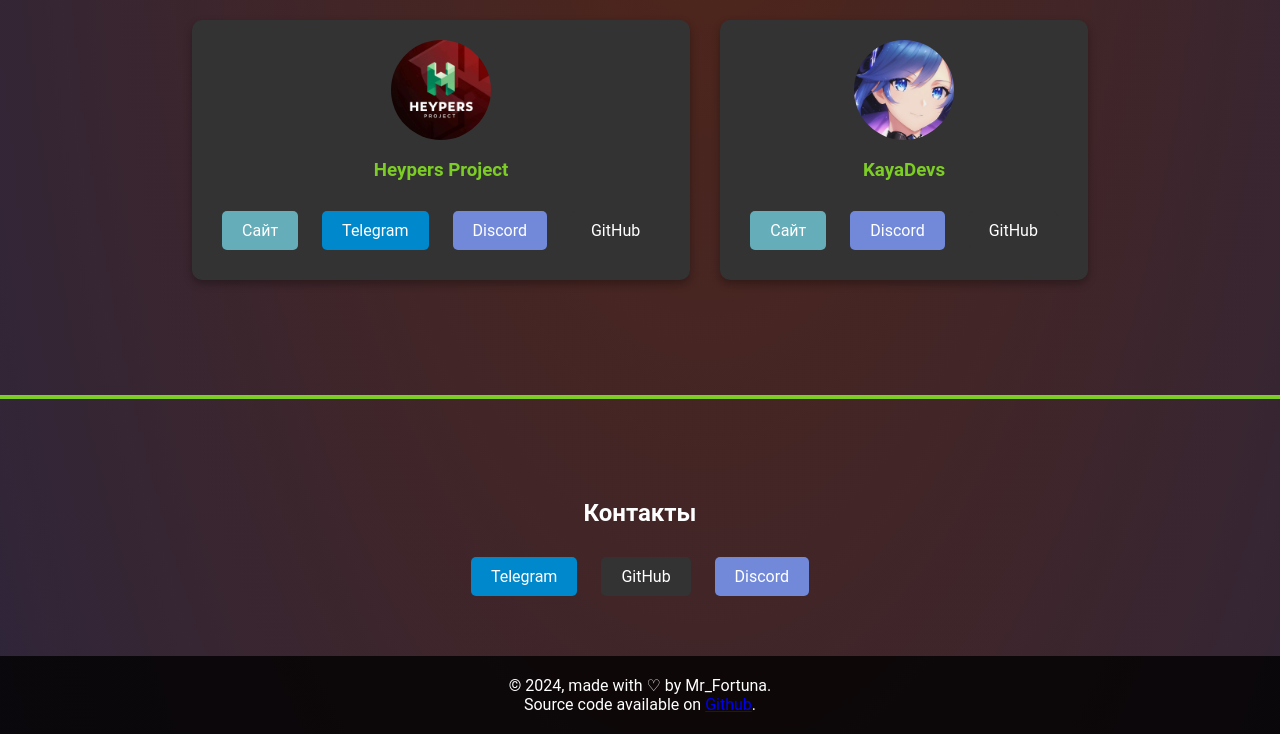
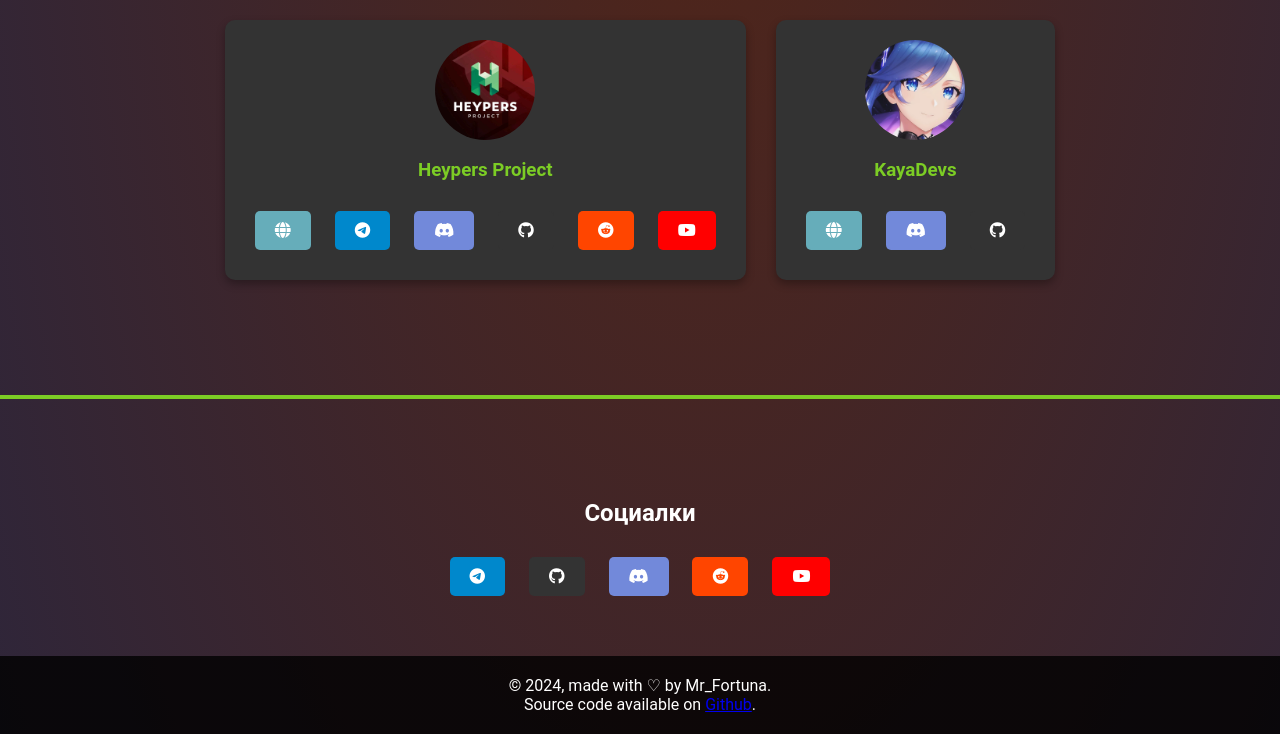
Before and after one commit to mrf0rtuna4/mrf0rtuna4.github.io, a PHP site: page / in a window 1280 px wide. Shown: the part 2280-3014 px from the top of the page. Run offline with PHP 8.4, Linux system fonts and the light colour scheme.

Commit message:
кнопочки

```diff
--- a/assets/css/index.css
+++ b/assets/css/index.css
@@ -300,6 +300,15 @@ h3 {
   background-color: #333;
 }
 
+.reddit-button {
+  background-color: #ff4500;
+}
+
+.youtube-button {
+  background-color: #ff0000;
+}
+
+
 .social-buttons a:hover {
   background-color: #444;
   transform: scale(1.1);
--- a/index.html
+++ b/index.html
@@ -101,11 +101,11 @@
             </div>
 
             <div class="info-island">
-                <p id="ageInfo"><span class="info-label">Возраст:</span> <span id="age"></span> лет</p>
-                <p><span class="info-label">Пол:</span> Мужской</p>
-                <p><span class="info-label">Национальность:</span> Белорус</p>
-                <p><span class="info-label">Языки:</span> Русский, Английский, Белоруский</p>
-                <p><span class="info-label">Образование:</span> Общее Среднее</p>
+                <p id="ageInfo"><span class="info-label"><i class="fa-solid fa-address-book"></i> Возраст:</span> <span id="age"></span> лет</p>
+                <p><span class="info-label"><i class="fa-solid fa-person"></i> Пол:</span> Мужской</p>
+                <p><span class="info-label"><i class="fa-solid fa-user-secret"></i> Национальность:</span> Белорус</p>
+                <p><span class="info-label"><i class="fa-solid fa-language"></i> Языки:</span> Русский, Английский, Белоруский</p>
+                <p><span class="info-label"><i class="fa-solid fa-compact-disc"></i> Образование:</span> Общее Среднее</p>
             </div>
             <div class="quotes-island">
                 <p class="quote" id="quote1"></p>
@@ -229,19 +229,21 @@
                     <img src="assets/images/heypers_logo.jpg" alt="Heypers">
                     <h3>Heypers Project</h3>
                     <div class="social-buttons">
-                        <a href="https://heypers.github.io/" class="web-button">Сайт</a>
-                        <a href="https://t.me/heypers_project" class="telegram-button">Telegram</a>
-                        <a href="https://discord.gg/N8MYbANVJ6" class="discord-button">Discord</a>
-                        <a href="https://github.com/heypers" class="github-button">GitHub</a>
+                        <a href="https://heypers.github.io/" class="web-button"><i class="fa-solid fa-globe"></i></a>
+                        <a href="https://t.me/heypers_project" class="telegram-button"><i class="fa-brands fa-telegram"></i></a>
+                        <a href="https://discord.gg/N8MYbANVJ6" class="discord-button"><i class="fa-brands fa-discord"></i></a>
+                        <a href="https://github.com/heypers" class="github-button"><i class="fa-brands fa-github"></i></a>
+                        <a href="https://www.reddit.com/r/heypers/" class="reddit-button"><i class="fa-brands fa-reddit"></i></a>
+                        <a href="https://www.youtube.com/@heypers_project" class="youtube-button"><i class="fa-brands fa-youtube"></i></a>
                     </div>
                 </div>
                 <div class="card">
                     <img src="assets/images/kaya.png" alt="KayaDevs">
                     <h3>KayaDevs</h3>
                     <div class="social-buttons">
-                        <a href="https://kaya.pythonanywhere.com/" class="web-button">Сайт</a>
-                        <a href="https://discord.gg/ggg7dmRsvn" class="discord-button">Discord</a>
-                        <a href="https://github.com/kaya-devs" class="github-button">GitHub</a>
+                        <a href="https://kaya.pythonanywhere.com/" class="web-button"><i class="fa-solid fa-globe"></i></a>
+                        <a href="https://discord.gg/ggg7dmRsvn" class="discord-button"><i class="fa-brands fa-discord"></i></a>
+                        <a href="https://github.com/kaya-devs" class="github-button"><i class="fa-brands fa-github"></i></a>
                     </div>
                 </div>
             </div>
@@ -252,11 +254,13 @@
 
     <section id="contact">
         <div class="container">
-            <h2>Контакты</h2>
+            <h2>Социалки</h2>
             <div class="social-buttons">
-                <a href="https://t.me/mr_fortuna" class="telegram-button">Telegram</a>
-                <a href="https://github.com/mrf0rtuna4" class="github-button">GitHub</a>
-                <a href="https://discord.com/users/702443229924032512" class="discord-button">Discord</a>
+                <a href="https://t.me/mr_fortuna" class="telegram-button"><i class="fa-brands fa-telegram"></i></a>
+                <a href="https://github.com/mrf0rtuna4" class="github-button"><i class="fa-brands fa-github"></i></a>
+                <a href="https://discord.com/users/702443229924032512" class="discord-button"><i class="fa-brands fa-discord"></i></a>
+                <a href="https://www.reddit.com/user/mr_f0rtuna4/" class="reddit-button"><i class="fa-brands fa-reddit"></i></a>
+                <a href="https://www.youtube.com/@mrf0rtuna4" class="youtube-button"><i class="fa-brands fa-youtube"></i></a>
             </div>
         </div>
     </section>
```
